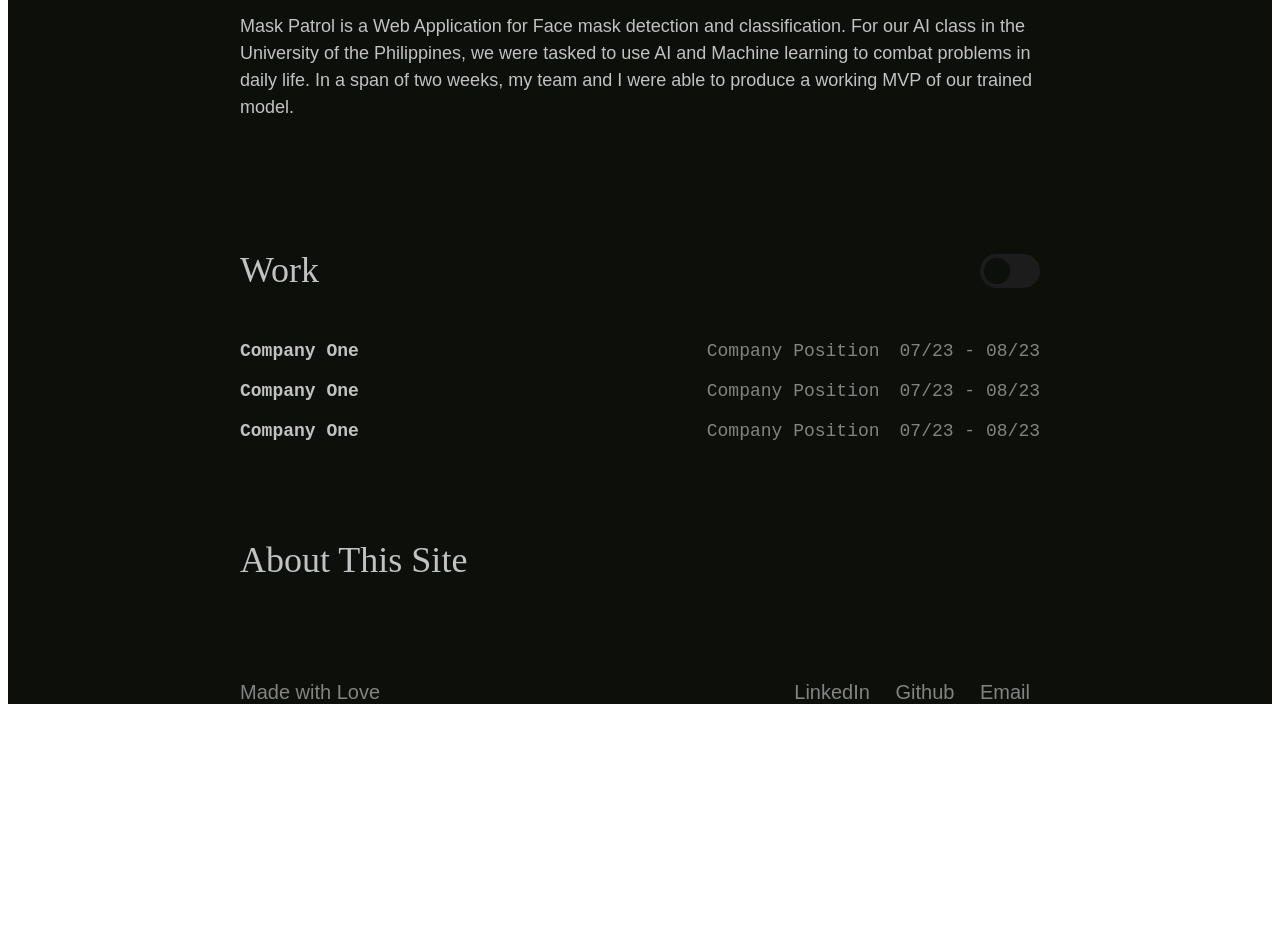
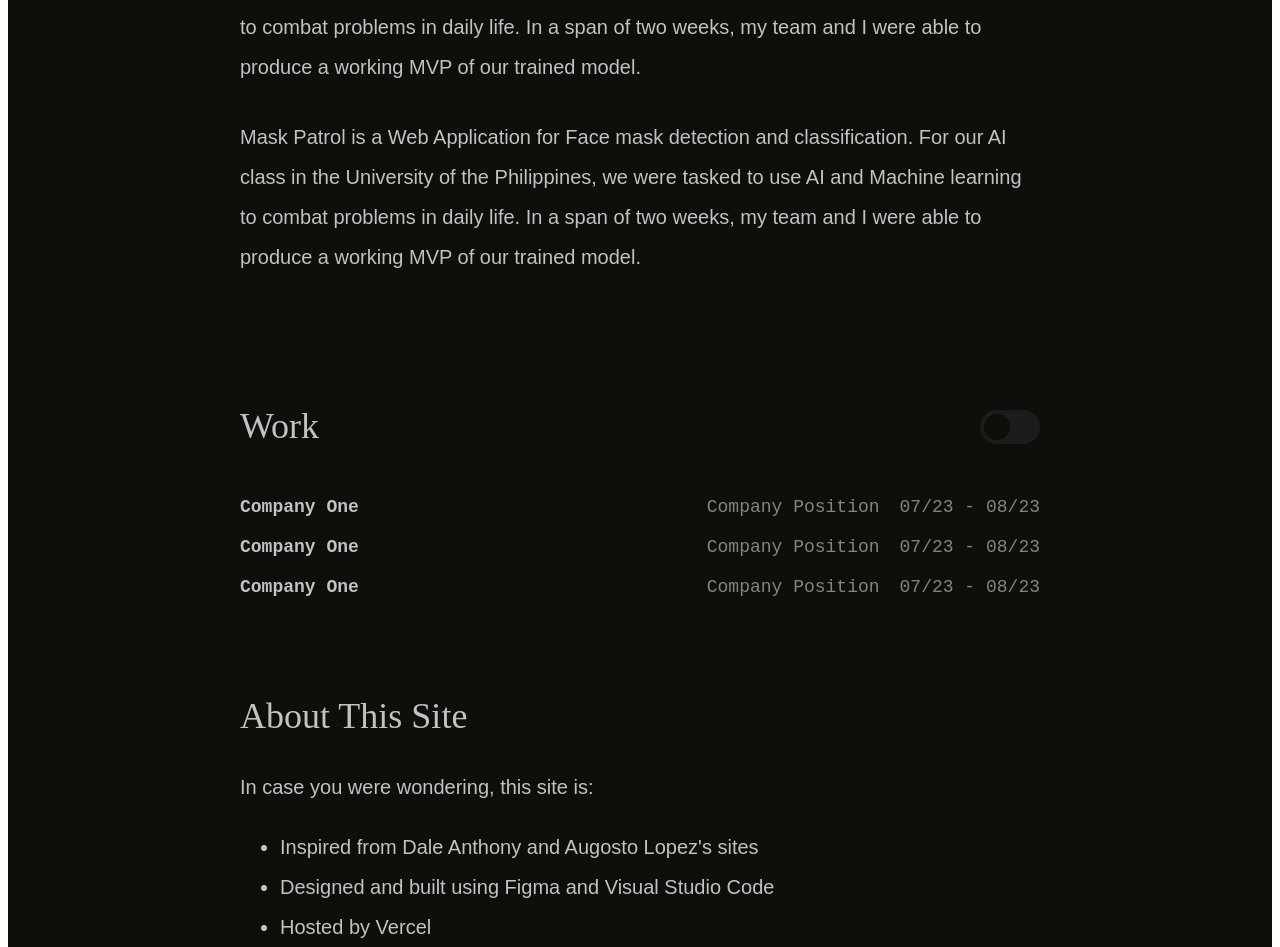
Before and after one commit to allainerain/allaines-portfolio-website, a SvelteKit app: page /about in a window 1280 px wide. Shown: the part 1045-1992 px from the top of the page. Before the commit the page ends 1849 px from the top, so only its background shows below. Built offline with nearby package versions, Linux system fonts and the light colour scheme.

Commit message:
UI: about site font

```diff
--- a/src/routes/about/+page.svelte
+++ b/src/routes/about/+page.svelte
@@ -69,8 +69,15 @@
             {/if}
         </div>
     </section>
-    <section>
+    <section class="about-site">
         <h1>About This Site</h1>
+        <p> In case you were wondering, this site is: </p>
+        <ul>
+            <li>Inspired from Dale Anthony and Augosto Lopez's sites</li>
+            <li>Designed and built using Figma and Visual Studio Code</li>
+            <li>Hosted by Vercel</li>
+            <li>Set in Gentium, Source Sans and Mono</li>
+        </ul>
     </section>
 
     <Footer/>
@@ -87,14 +94,13 @@ section {
     color: #C2C2C2;
     width: 800px;
     margin: 100px auto 100px auto;
-    /* text-align: center; */
 }
 
 .intro p{
     font-family: 'Source Sans 3', sans-serif;
     text-align: left;
-    font-size: 18px;
-    line-height: 1.50;
+    font-size: 20px;
+    line-height: 2;
     margin: 30px auto;
 }
 
@@ -146,6 +152,12 @@ h1{
 
 .date{
     margin: 0px;
+}
+
+.about-site{
+    font-family: 'Source Sans 3', sans-serif;
+    font-size: 20px;
+    line-height: 2;
 }
 
 /* The switch - the box around the slider */
@@ -224,7 +236,7 @@ input:checked + .slider:before {
         margin: 150px 5% 150px 5%; /* Adjust the margin for small screens */
     }
     h1{
-        font-size: 80px;
+        font-size: 36px;
     }
 
 }
```
